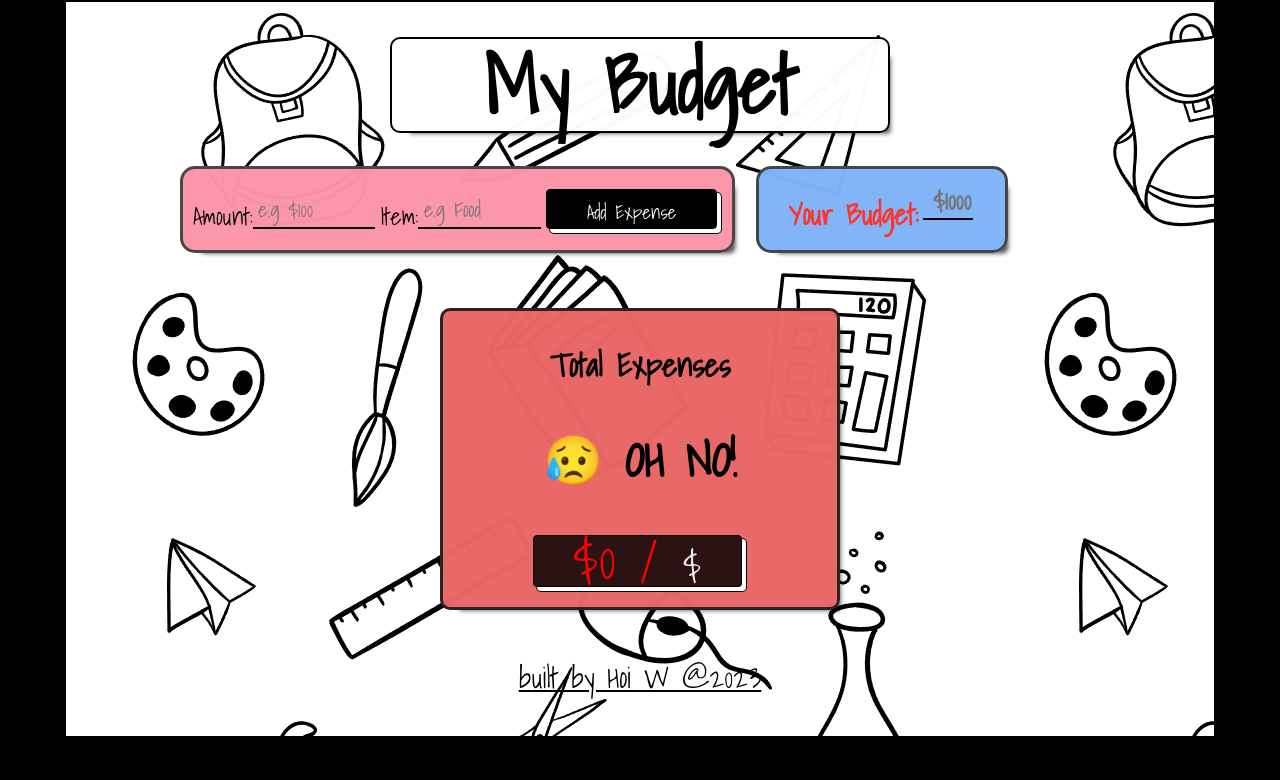
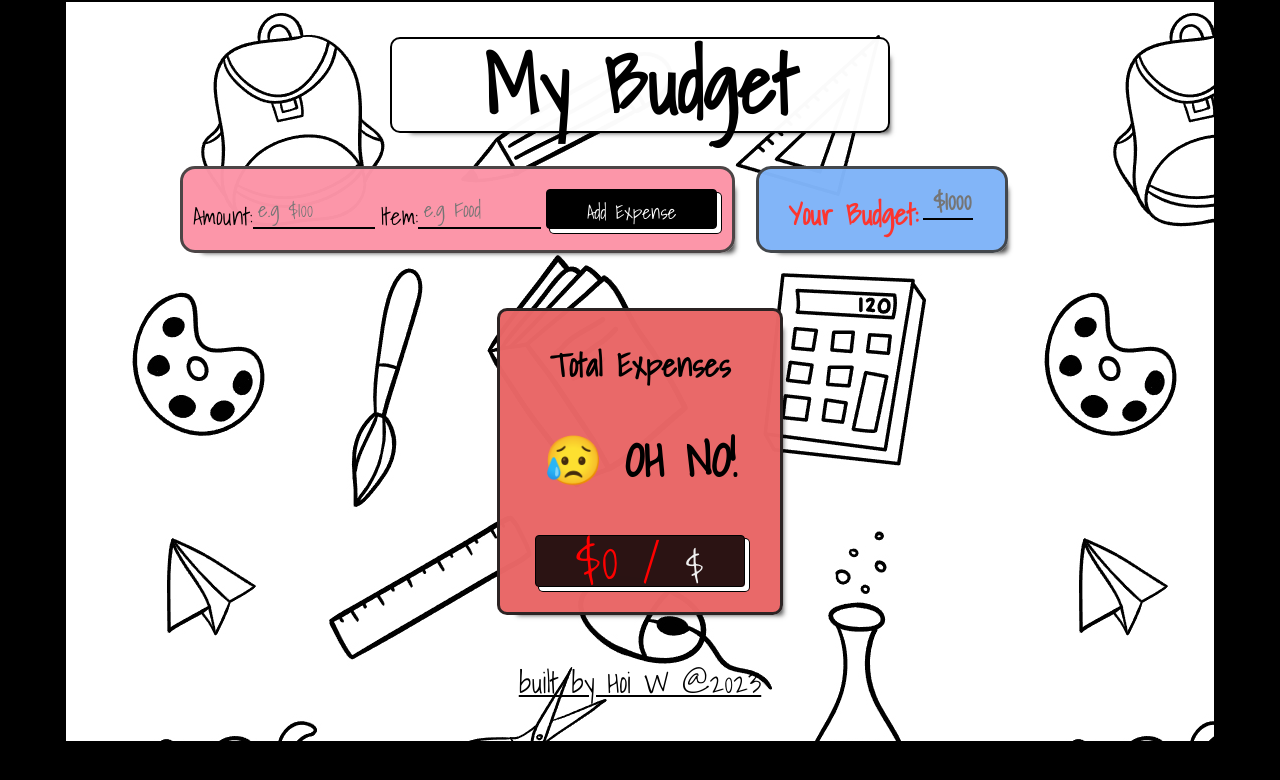
Before and after one commit to HoiJW/project-budget-app, a React (Create React App) app: page / in a window 1280 px wide. Shown: the top 780 px of the page. Built offline with nearby package versions, Linux system fonts and the light colour scheme; no server answers; the database is empty.

Commit message:
updating styles

```diff
--- a/src/App.css
+++ b/src/App.css
@@ -480,7 +480,7 @@ p {
 .total {
   margin: 2% auto;
   border: 3px solid rgba(31, 31, 31, 0.938);
-  width: 400px;
+  width: auto;
   border-radius: 10px;
   padding: 10px;
   box-shadow: 10px 10px 5px -10px rgba(0, 0, 0, 0.75);
@@ -517,7 +517,7 @@ p {
   display: inline-block;
   font-weight: 400;
   line-height: 20px;
-  margin: 0 5px 10px 0;
+  margin: 0 25px 15px 25px;
   overflow: visible;
   padding: 12px 40px;
   text-align: center;
--- a/src/App.js
+++ b/src/App.js
@@ -135,7 +135,7 @@ function App() {
           />
           <button onClick={handleSubmit} disabled={!userInput}>Add Expense</button>
         </form>
-        <form className='right' >
+        <form className='right' action="" >
           <label htmlFor="newBudget">Your Budget:</label>
           <input onChange={handleBudget}
           type="text"
@@ -144,6 +144,7 @@ function App() {
           pattern='[0-9]*'
           value={(userBudget)}
           />
+          <button className='sr-only' disabled={userBudget}>prevent your budget refresh</button>
         </form>
       </div>
       </motion.div>
--- a/src/ScssComponends/_total-bar.scss
+++ b/src/ScssComponends/_total-bar.scss
@@ -1,7 +1,7 @@
 .total{
     margin: 2% auto;
     border: 3px solid rgba(31, 31, 31, 0.938);
-    width: 400px;
+    width: auto;
     border-radius: 10px;
     padding: 10px;
     box-shadow: 10px 10px 5px -10px rgba(0,0,0,0.75);
@@ -39,7 +39,7 @@
         display: inline-block;
         font-weight: 400;
         line-height: 20px;
-        margin: 0 5px 10px 0;
+        margin: 0 25px 15px 25px;
         overflow: visible;
         padding: 12px 40px;
         text-align: center;
```
Also changed, not shown: 1 other file (tests, documents, lock files or other folders).
